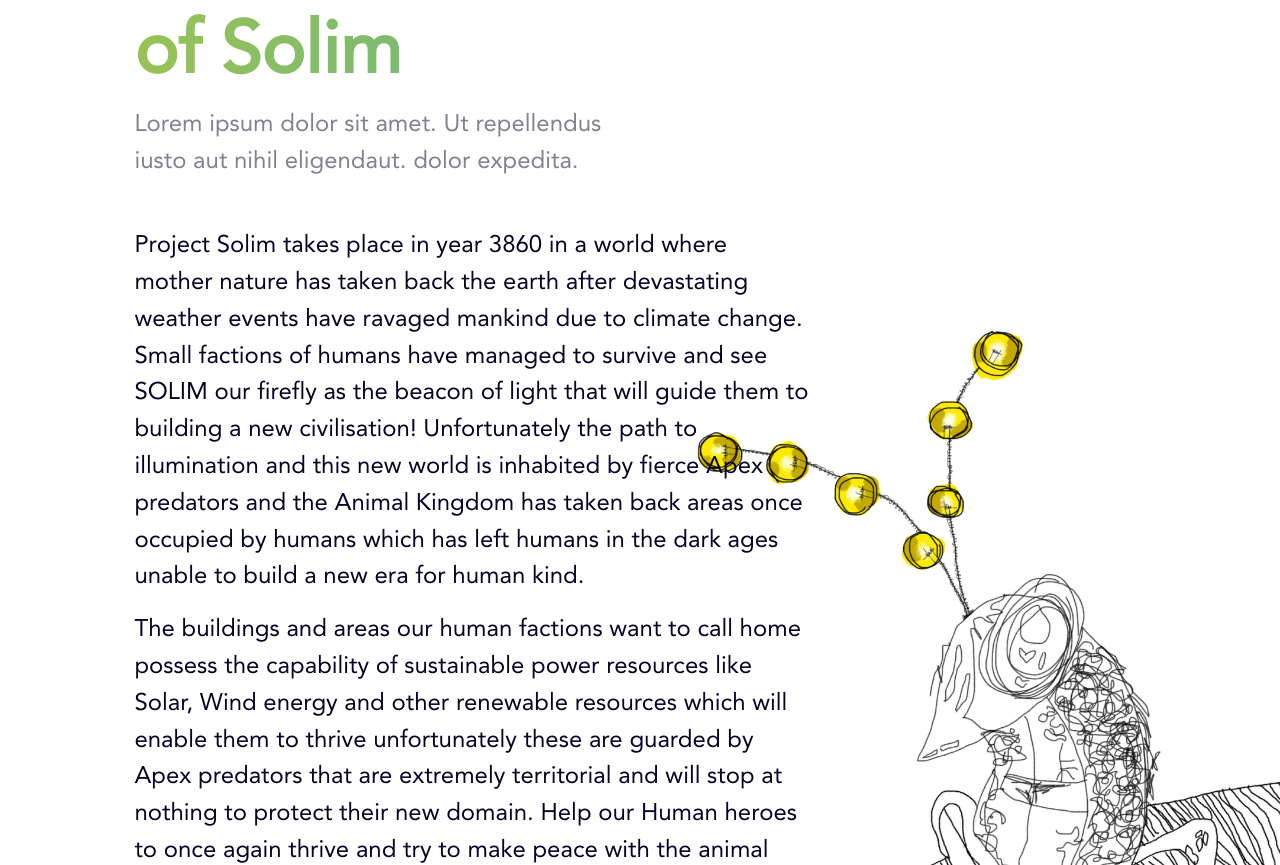
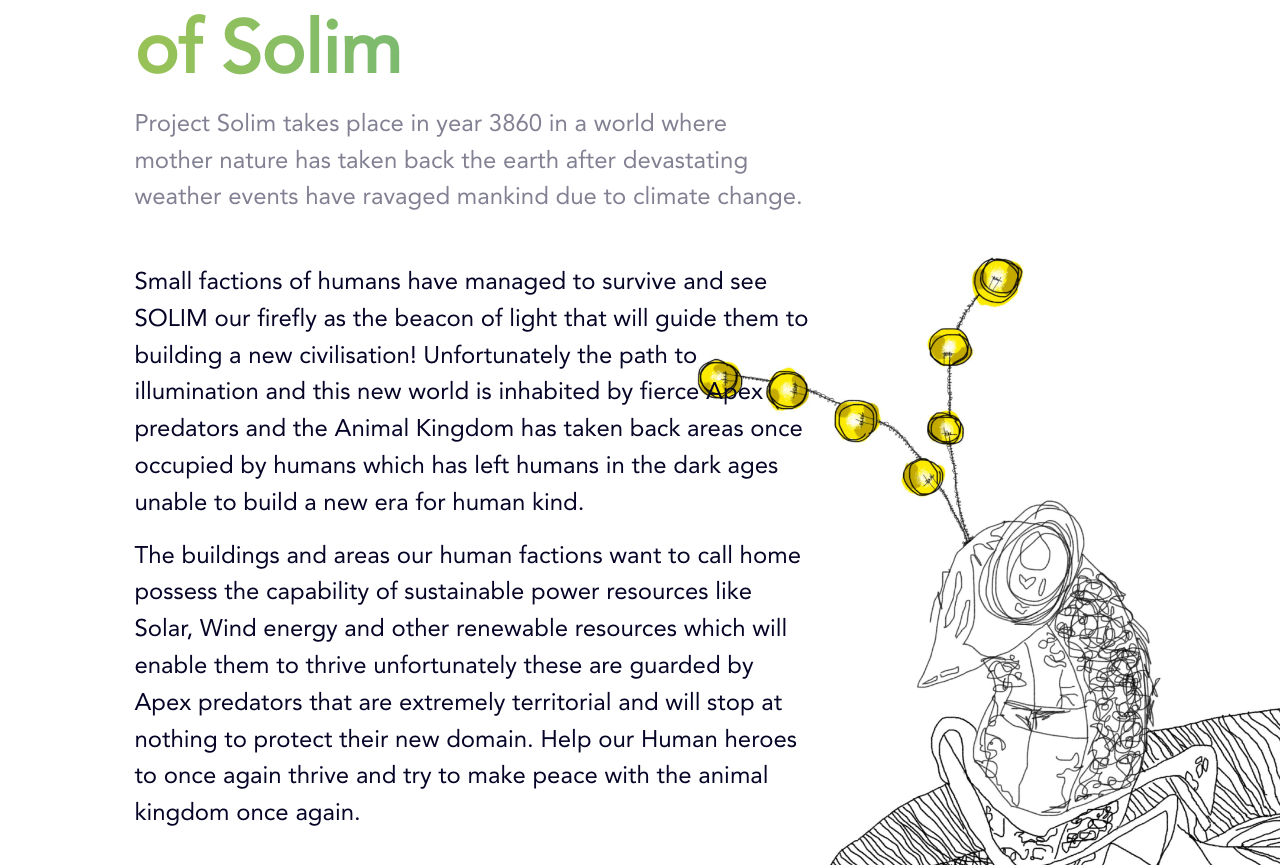
Before and after one commit to AETHER961/last-suninmotion-ui, a React (Create React App) app: page / in a window 1280 px wide. Shown: the part 989-1854 px from the top of the page. Built offline with nearby package versions, Linux system fonts and the light colour scheme.

Commit message:
soidjofs

```diff
--- a/src/App.css
+++ b/src/App.css
@@ -101,7 +101,9 @@ html {
   top: 50%;
   transform: translateY(-50%);
   z-index: 999;
-  background-color: rgba(0, 0, 0, 0.3);
+  /* background-color: rgba(0, 0, 0, 0.3); */
+  background-color: rgba(255, 255, 255, 0.2);
+  border-radius: 50px;
 }
 
 .sideNavigation li {
--- a/src/components/Story.js
+++ b/src/components/Story.js
@@ -15,19 +15,17 @@ const Story = () => {
             <br /> of Solim
           </h1>
           <span className="storySubTitle mb-5">
-            Lorem ipsum dolor sit amet. Ut repellendus iusto aut nihil
-            eligendaut. dolor expedita.
+            Project Solim takes place in year 3860 in a world where mother
+            nature has taken back the earth after devastating weather events
+            have ravaged mankind due to climate change.
           </span>
           <p className="fs-4 mt-5 storyText">
-            Project Solim takes place in year 3860 in a world where mother
-            nature has taken back the earth after devastating weather events
-            have ravaged mankind due to climate change. Small factions of humans
-            have managed to survive and see SOLIM our firefly as the beacon of
-            light that will guide them to building a new civilisation!
-            Unfortunately the path to illumination and this new world is
-            inhabited by fierce Apex predators and the Animal Kingdom has taken
-            back areas once occupied by humans which has left humans in the dark
-            ages unable to build a new era for human kind.
+            Small factions of humans have managed to survive and see SOLIM our
+            firefly as the beacon of light that will guide them to building a
+            new civilisation! Unfortunately the path to illumination and this
+            new world is inhabited by fierce Apex predators and the Animal
+            Kingdom has taken back areas once occupied by humans which has left
+            humans in the dark ages unable to build a new era for human kind.
           </p>
           <p className="fs-4 storyText">
             The buildings and areas our human factions want to call home possess
--- a/src/index.css
+++ b/src/index.css
@@ -53,6 +53,7 @@ section {
   font-size: 12rem;
   line-height: 1;
   margin-top: 30%;
+  padding-left: 24%;
 }
 
 .mintyourown {
@@ -69,6 +70,7 @@ section {
   border-radius: 50px;
   border: none;
   padding: 1rem 1.5rem;
+  margin-left: 24%;
 }
 
 .mintyourown p {
@@ -149,7 +151,7 @@ section {
   font-size: clamp(10px, 12px + 1vw, 24px);
   line-height: clamp(16px, 24px + 1vw, 38px);
   color: var(--gray);
-  max-width: 480px;
+  max-width: 695px;
   display: block;
 }
 
@@ -845,18 +847,30 @@ section {
 @media screen and (max-width: 1600px) {
   .hello-text {
     font-size: 14rem;
+    padding-left: 0;
+  }
+  .mintyourown {
+    margin-left: 0;
   }
 }
 
 @media screen and (max-width: 1400px) {
   .hello-text {
     font-size: 12rem;
+    padding-left: 0;
+  }
+  .mintyourown {
+    margin-left: 0;
   }
 }
 
 @media screen and (max-width: 1200px) {
   .hello-text {
     font-size: 12rem;
+    padding-left: 0;
+  }
+  .mintyourown {
+    margin-left: 0;
   }
 
   .benefitsFly {
@@ -868,6 +882,10 @@ section {
   .hello-text {
     font-size: 10rem;
     margin-top: 40%;
+    padding-left: 0;
+  }
+  .mintyourown {
+    margin-left: 0;
   }
 
   .welcomeSliderContainer {
@@ -886,6 +904,10 @@ section {
 @media screen and (max-width: 850px) {
   .hello-text {
     margin-top: 45%;
+    padding-left: 0;
+  }
+  .mintyourown {
+    margin-left: 0;
   }
 
   .welcomeSliderContainer {
@@ -909,6 +931,10 @@ section {
   .hello-text {
     font-size: 10rem;
     margin-top: 50%;
+    padding-left: 0;
+  }
+  .mintyourown {
+    margin-left: 0;
   }
 
   .welcomeSliderContainer {
@@ -940,6 +966,10 @@ section {
   .hello-text {
     font-size: 8rem;
     margin-top: 50%;
+    padding-left: 0;
+  }
+  .mintyourown {
+    margin-left: 0;
   }
 
   .welcomeSliderContainer {
@@ -977,6 +1007,10 @@ section {
   .hello-text {
     font-size: 7rem;
     margin-top: 65%;
+    padding-left: 0;
+  }
+  .mintyourown {
+    margin-left: 0;
   }
 
   .footer {
@@ -999,6 +1033,7 @@ section {
   .mintyourown {
     letter-spacing: 2px;
     padding: 1rem;
+    margin-left: 0;
   }
 
   .collSliderItemContainer img {
```
